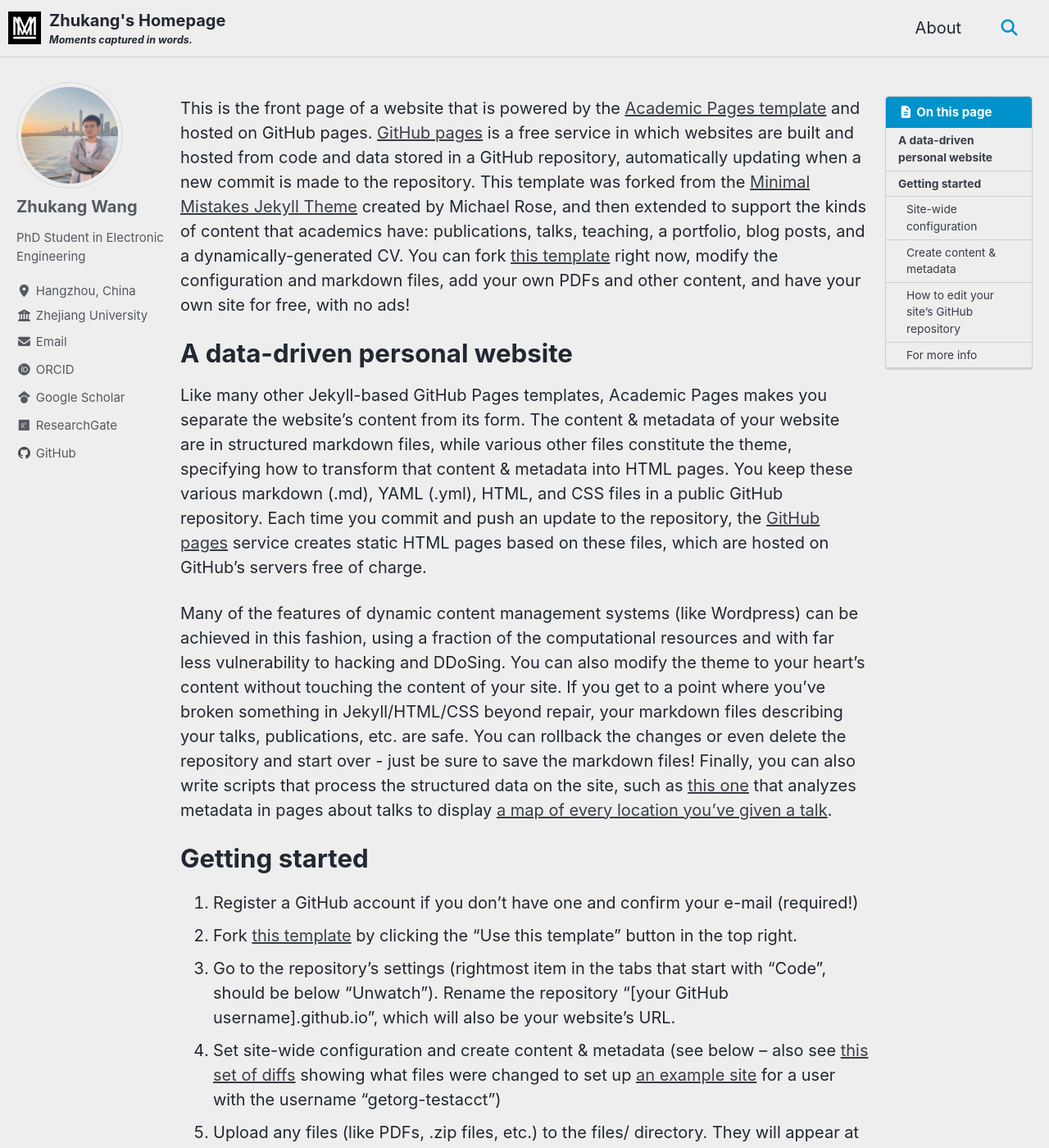
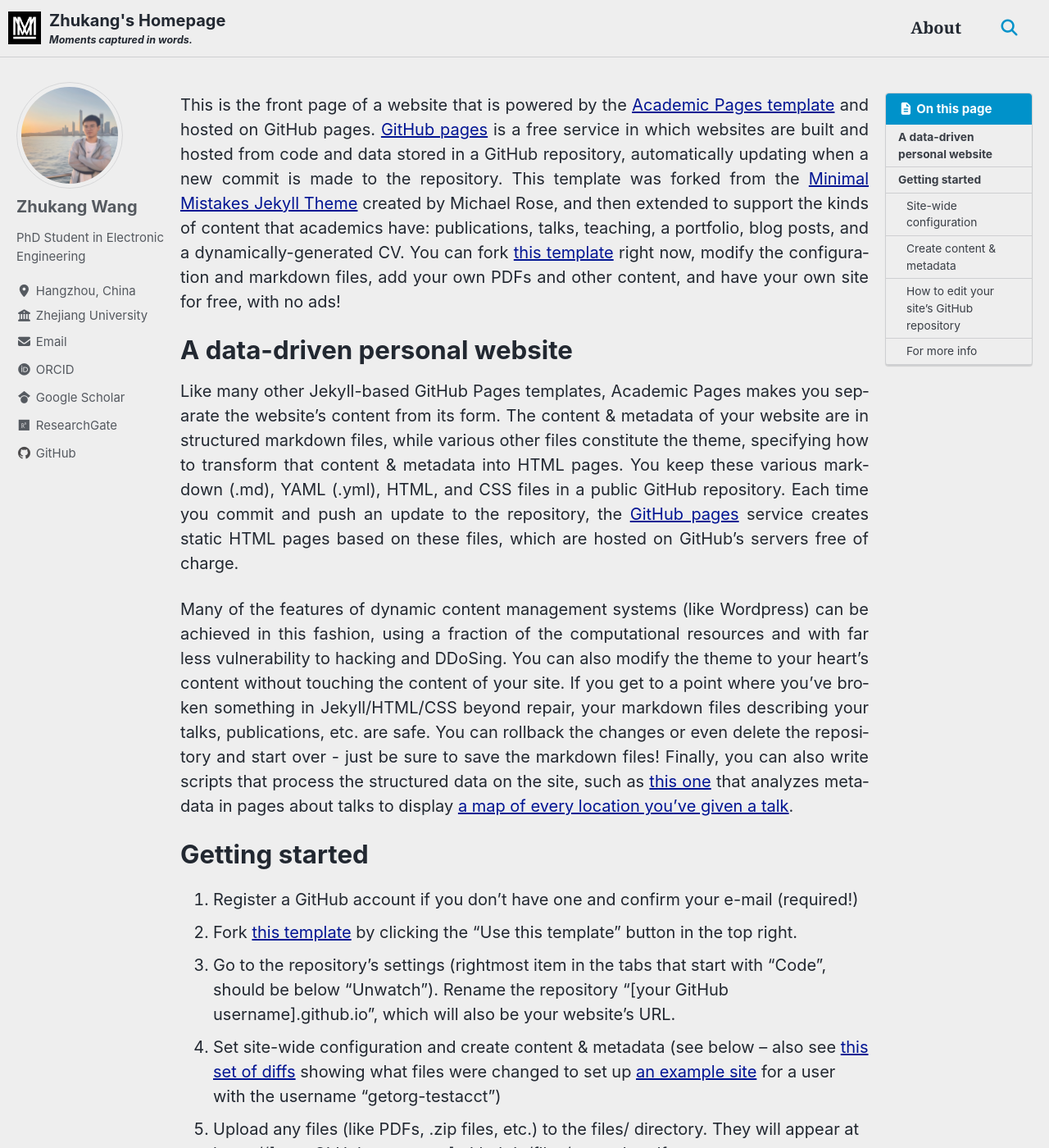
Before and after one commit to wangzhukang/wangzhukang.github.io, a Jekyll site: the page built from _pages/index.md, in a window 1280 px wide and 1400 px high. Shown: the whole window at 82% size. Built offline with Jekyll 4.4.1, drawn with Linux system fonts in a browser that asks for light colours; cached includes are drawn as plain includes.

Commit message:
update fonts

```diff
--- a/_config.yml
+++ b/_config.yml
@@ -304,7 +304,6 @@ defaults:
       show_date: true
       read_time: false
       comments: false
-
   # pages
   - scope:
       path: "_pages"
--- a/_sass/minimal-mistakes/_base.scss
+++ b/_sass/minimal-mistakes/_base.scss
@@ -64,7 +64,12 @@ small,
 }
 
 p {
-  margin-bottom: 1.3em;
+  margin-bottom: 1em;
+  text-align: justify;
+  hyphens: auto;
+  -webkit-hyphens: auto;
+  -moz-hyphens: auto;
+  -ms-hyphens: auto;
 }
 
 u,
--- a/_sass/minimal-mistakes/_masthead.scss
+++ b/_sass/minimal-mistakes/_masthead.scss
@@ -85,7 +85,8 @@
   display: block;
   list-style-type: none;
   white-space: nowrap;
-
+  font-family: $georgia;
+  font-weight: bold;
   &--lg {
     padding-inline-end: 2em;
     font-weight: 700;
--- a/_sass/minimal-mistakes/skins/_air.scss
+++ b/_sass/minimal-mistakes/skins/_air.scss
@@ -9,7 +9,7 @@ $muted-text-color: #393e46 !default;
 $primary-color: #0092ca !default;
 $border-color: mix(#fff, #393e46, 75%) !default;
 $footer-background-color: $primary-color !default;
-$link-color: #393e46 !default;
+$link-color: #001493 !default;
 $masthead-link-color: $text-color !default;
 $masthead-link-color-hover: $text-color !default;
 $navicon-link-color-hover: mix(#fff, $text-color, 80%) !default;
```
Also changed, not shown: _includes/extra.html (+8 -11 lines), _includes/toc (deleted, +0 -7 lines).
